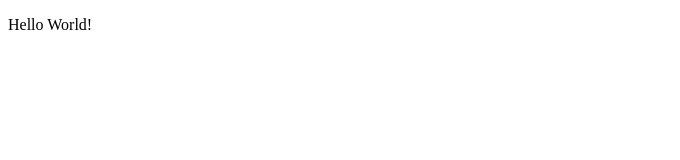
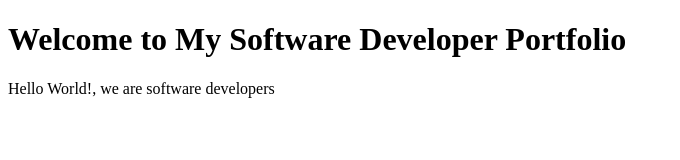
Before and after one commit to StarSheriff2/MicroverseTrials, a plain HTML site: page index.html in a window 1280 px wide. Shown: the whole page, without its empty margins (0-680 px from the left). Drawn offline with Linux system fonts and the light colour scheme.

Commit message:
added 2 features

```diff
--- a/index.html
+++ b/index.html
@@ -6,6 +6,7 @@
     <title>MicroverseTrials</title>
 </head>
 <body>
-    <P>Hello World!</P>
+    <header id="welcome-section"><h1>Welcome to My Software Developer Portfolio</h1></header>
+    <P>Hello World!, we are software developers</P>
 </body>
 </html>
```
